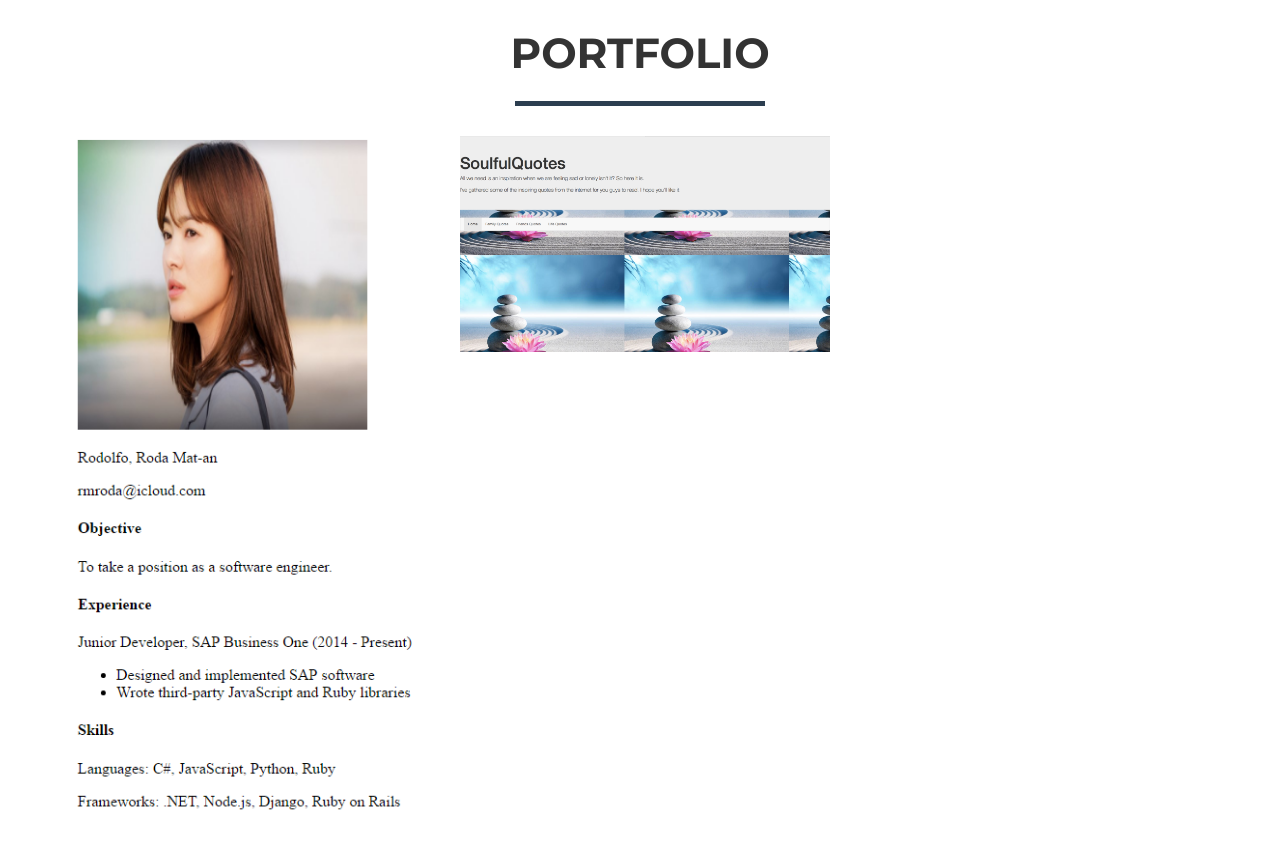
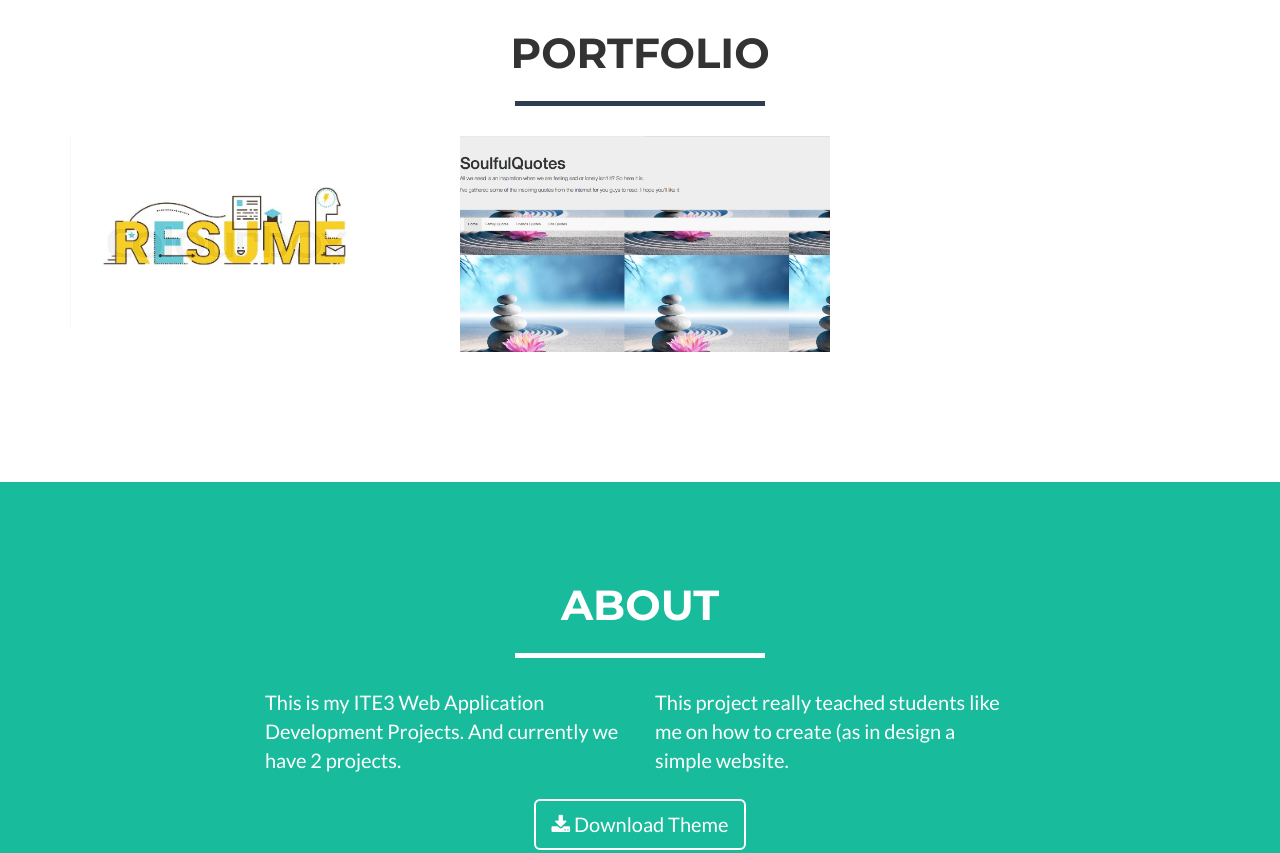
Before and after one commit to rodarodolfo/rodarodolfo.github.io, a website: page index.html in a window 1280 px wide. Shown: the part 880-1733 px from the top of the page. Drawn offline with nearby package versions, Linux system fonts and the light colour scheme.

Commit message:
Update index.html

```diff
--- a/index.html
+++ b/index.html
@@ -99,7 +99,7 @@
                                 <i class="fa fa-search-plus fa-3x"></i>
                             </div>
                         </div>
-                        <img src="img/portfolio/resume.PNG" class="img-responsive" alt="">
+                        <img src="res.PNG" class="img-responsive" alt="">
 
                     </a>
 
```
